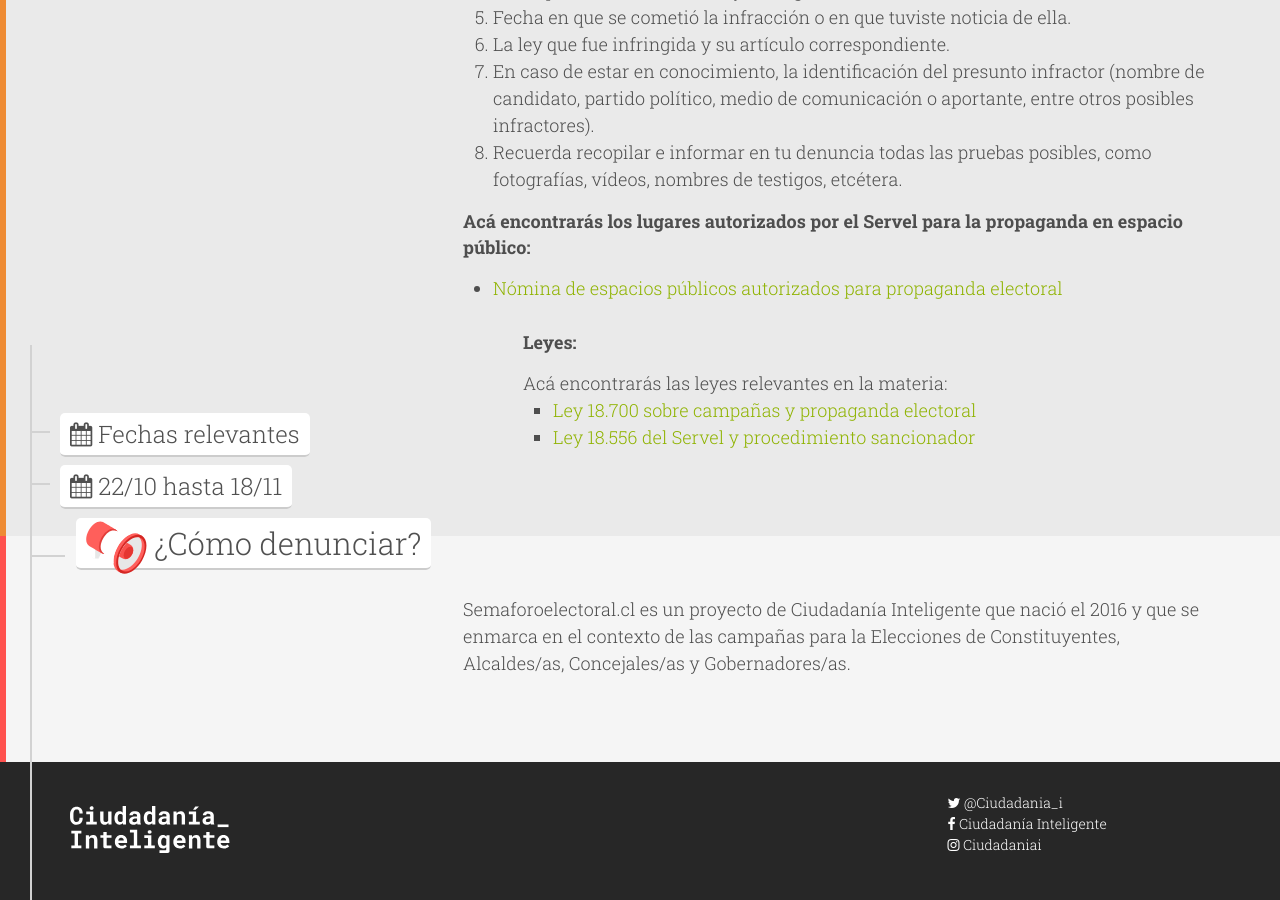
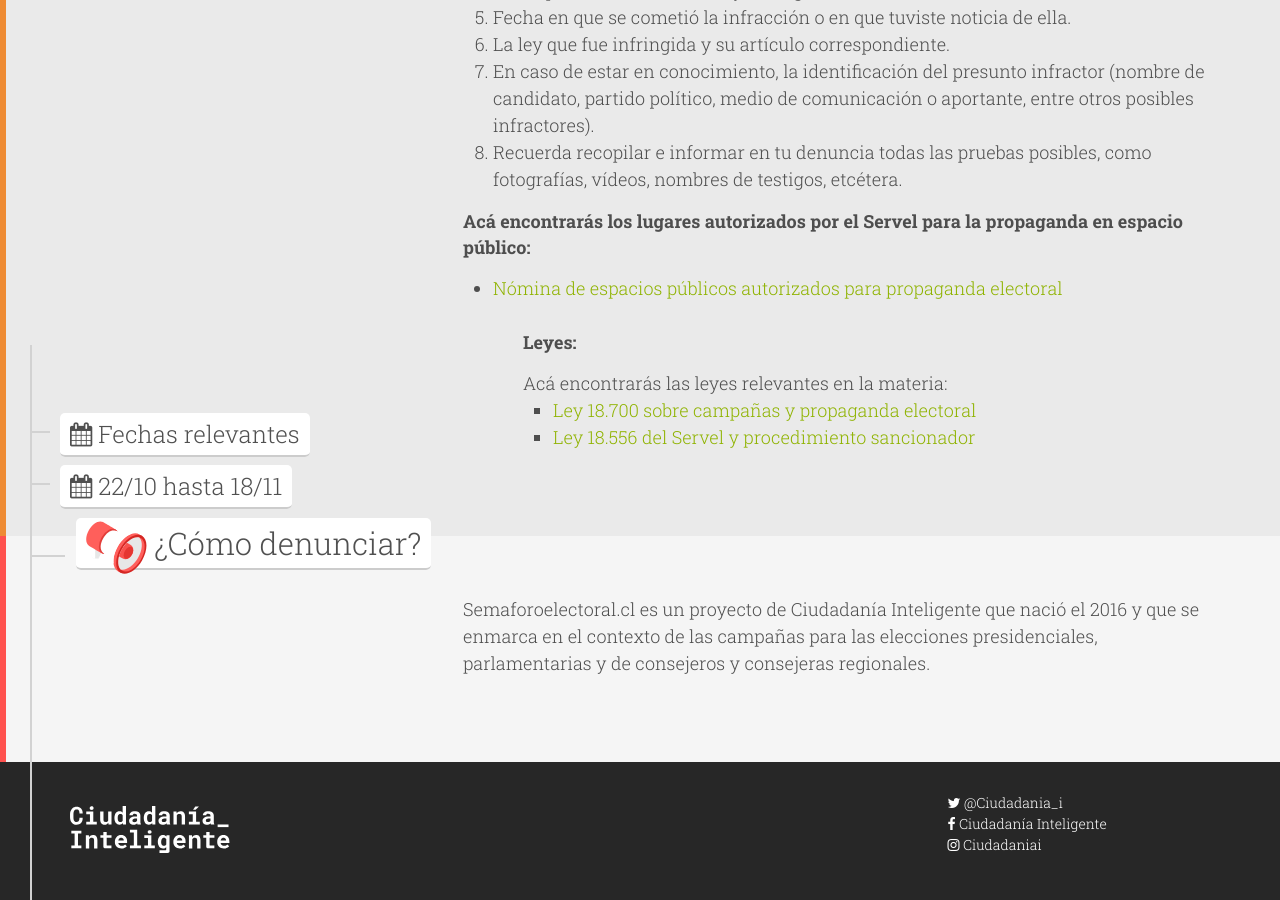
Before and after one commit to ciudadanointeligente/semaforo-electoral, a Jekyll site: the page built from index.html, in a window 1280 px wide and 900 px high, scrolled down 5028 px. Built offline with Jekyll 4.4.1, drawn with Linux system fonts in a browser that asks for light colours; nearby versions of some CDN libraries.

Commit message:
fix footer

```diff
--- a/index.html
+++ b/index.html
@@ -87,7 +87,7 @@ layout: default
       <div class="container">
         <div class="row">
           <div class="col-md-8 col-md-offset-4">
-            <p>Semaforoelectoral.cl es un proyecto de Ciudadanía Inteligente que nació el 2016 y que se enmarca en el contexto de las campañas para la Elecciones de Constituyentes, Alcaldes/as, Concejales/as y Gobernadores/as.</p>
+            <p>Semaforoelectoral.cl es un proyecto de Ciudadanía Inteligente que nació el 2016 y que se enmarca en el contexto de las campañas para las elecciones presidenciales, parlamentarias y de consejeros y consejeras regionales.</p>
           </div>
         </div>
       </div>
```
